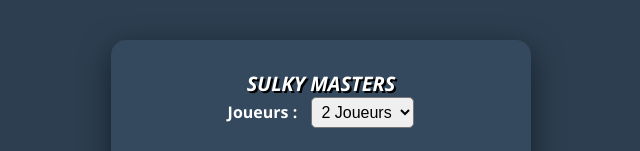
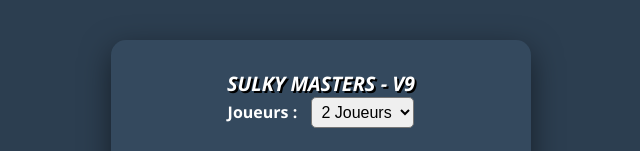
Before and after one commit to progfrance/sulky_masters, a plain HTML site: page index.html in a window 1280 px wide. Shown: the part 197-348 px from the top of the page, without its empty margins (319-959 px from the left). Drawn offline with Linux system fonts and the light colour scheme.

Commit message:
Update index.html

```diff
--- a/index.html
+++ b/index.html
@@ -10,7 +10,7 @@
 
     <div id="setup-screen">
         <div class="setup-content">
-            <h1>SULKY MASTERS</h1>
+            <h1>SULKY MASTERS - v9</h1>
             <div style="margin-bottom: 20px;">
                 <label for="player-count-select" style="font-weight:bold; margin-right:10px;">Joueurs :</label>
                 <select id="player-count-select" style="padding: 5px; font-size: 16px; border-radius: 5px;">
```
